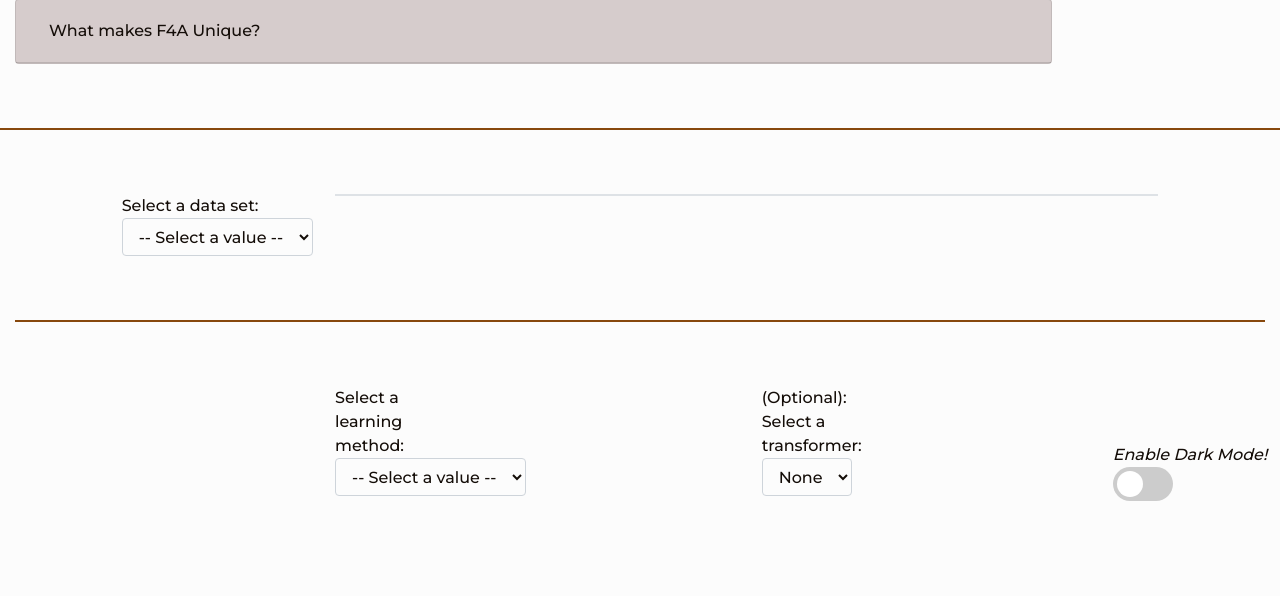
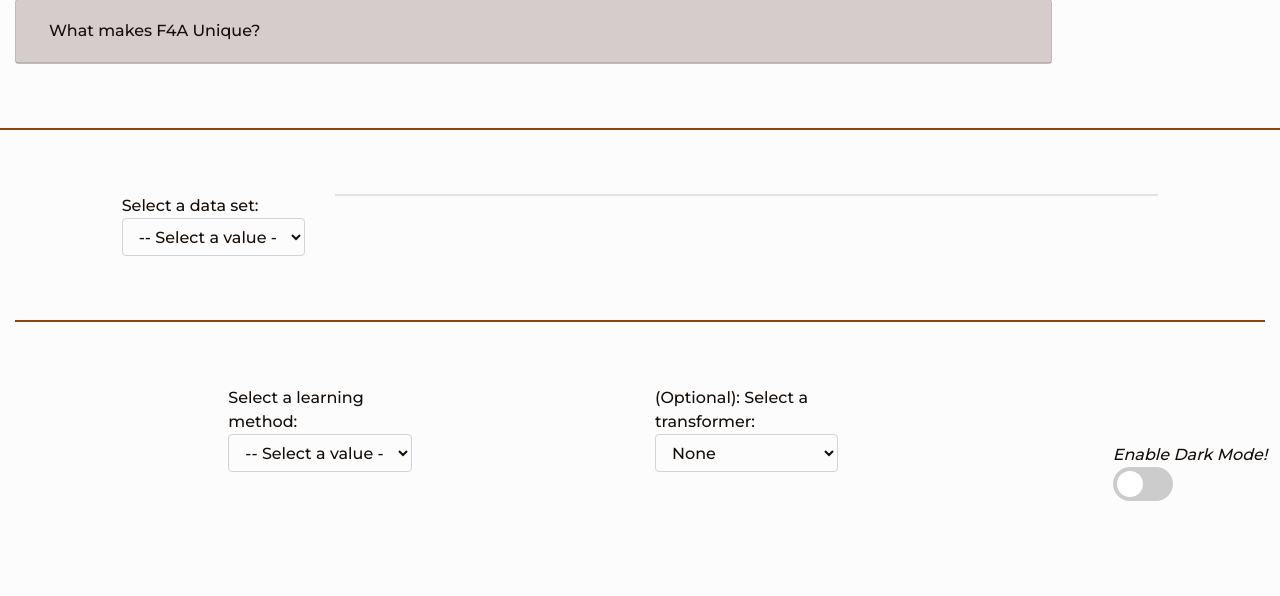
Before and after one commit to aokray/F4A, a Flask app: page / in a window 1280 px wide. Shown: the part 275-871 px from the top of the page. After the commit the page ends 776 px from the top, so only its background shows below. Run offline with Flask 2, Linux system fonts and the light colour scheme; some libraries are stand-ins or nearby versions.

Commit message:
More modifications to dropdowns, they seem to look better and work more consistently now.

```diff
--- a/templates/index.html
+++ b/templates/index.html
@@ -183,8 +183,8 @@
                 Select a data set:
 
                 <br/>
-                <form action='/dataSelect' method='POST'>
-                    <select class="textPrimary backgroundPrimary form-control" style='width:auto;' name='dataset' id="dataset">
+                <form action='/dataSelect' style='width:auto;' method='POST'>
+                    <select class="textPrimary backgroundPrimary form-control" name='dataset' id="dataset">
                         <option disabled selected value>-- Select a value --</option>
                         {% for dataset in dataset_names %}
                             <option value="{{ dataset[1] }}">{{ dataset[0] }}</option>
@@ -202,12 +202,12 @@
         <hr>
 
         <div class='row'>
-            <div class='col-md-3'></div>
-            <div class='col-md-1 textPrimary'>
+            <div class='col-md-2'></div>
+            <div class='col-md-2 textPrimary'>
                 <span style='width:auto;'>Select a learning method:</span>
                 <br/>
-                <form action='/algSelect' method='POST'>
-                    <select class="textPrimary backgroundPrimary form-control" style='width:auto;' id='algorithm' name='algorithm'>
+                <form action='/algSelect' style='width:auto;' method='POST'>
+                    <select class="textPrimary backgroundPrimary form-control" id='algorithm' name='algorithm'>
                         <option disabled selected value>-- Select a value --</option>
                         {% for alg in algorithm_names %}
                             <option value="{{ alg[0] }}">{{ alg[0] }}</option>
@@ -215,12 +215,12 @@
                     </select>
                 </form>
             </div>
-            <div class='col-md-3'></div>
-            <div class='col-md-1 textPrimary'>
+            <div class='col-md-2'></div>
+            <div class='col-md-2 textPrimary'>
                 <span style='width:auto;'>(Optional): Select a transformer:</span>
                 <br/>
-                <form action='/transformerSelect' method='POST'>
-                    <select class="textPrimary backgroundPrimary form-control" style='width:auto;' id='transformer' name='transformer'>
+                <form action='/transformerSelect' style='width:auto;' method='POST'>
+                    <select class="textPrimary backgroundPrimary form-control" id='transformer' name='transformer'>
                         <!--option disabled value>-- Select a value --</option-->
                         <option selected>None</option>
                         {% for trans in transformer_names %}
```
